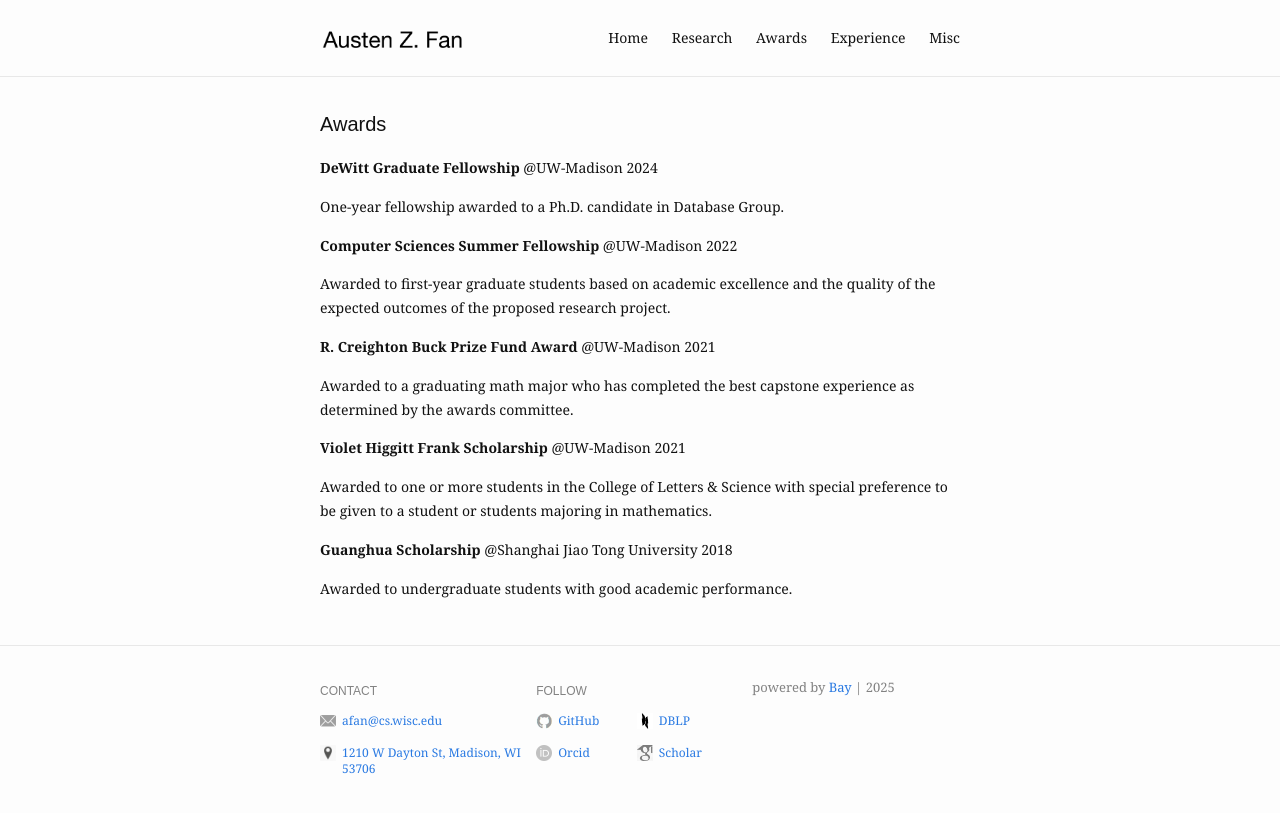
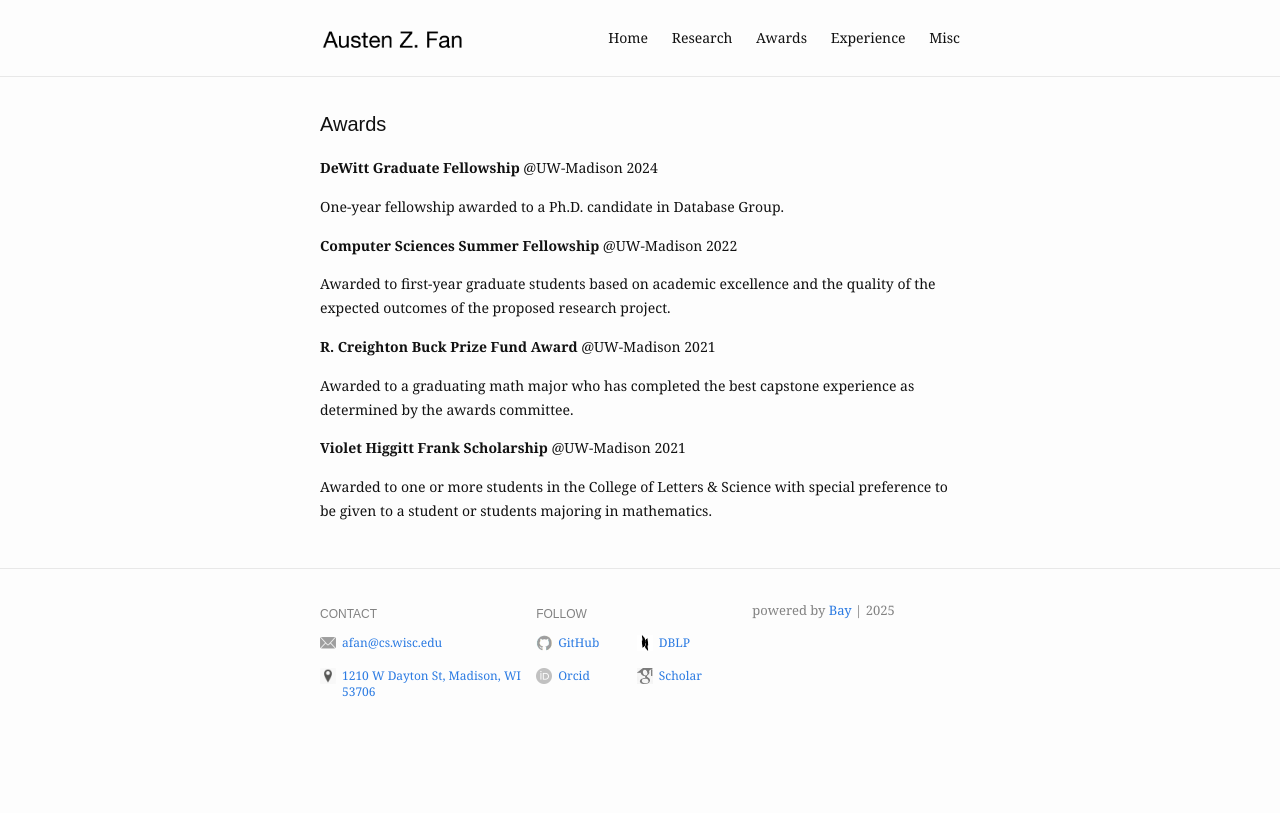
Before and after one commit to Austen-Z-Fan/Austen-Z-Fan.github.io, a Jekyll site: the page built from awards.md, in a window 1280 px wide. Shown: the top 813 px of the page. Built offline with Jekyll 4.4.1, drawn with Linux system fonts in a browser that asks for light colours.

Commit message:
Update awards.md

```diff
--- a/awards.md
+++ b/awards.md
@@ -19,7 +19,3 @@ Awarded to a graduating math major who has completed the best capstone experienc
 **Violet Higgitt Frank Scholarship** @UW-Madison 2021
 
 Awarded to one or more students in the College of Letters & Science with special preference to be given to a student or students majoring in mathematics.
-
-**Guanghua Scholarship** @Shanghai Jiao Tong University 2018
-
-Awarded to undergraduate students with good academic performance.
```
